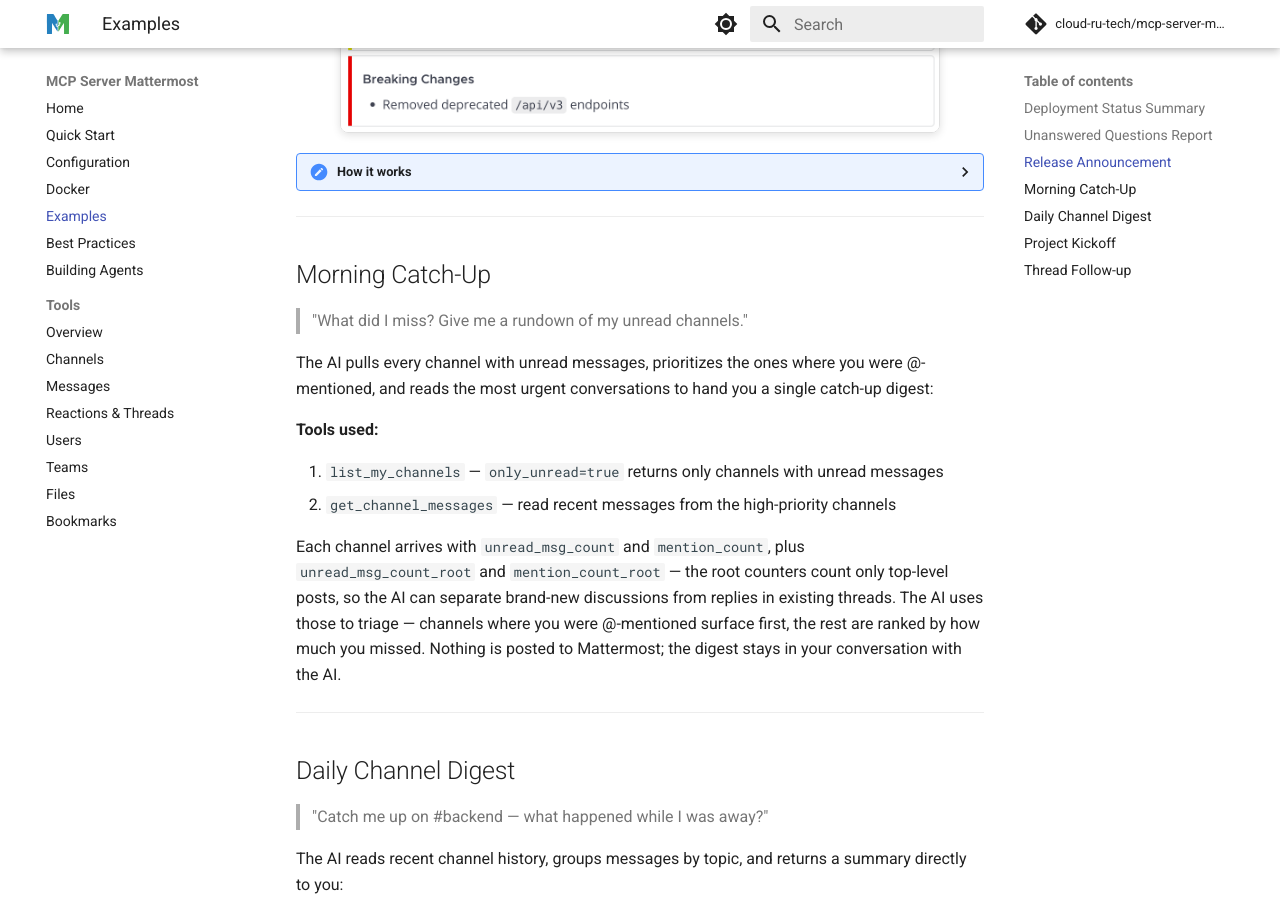
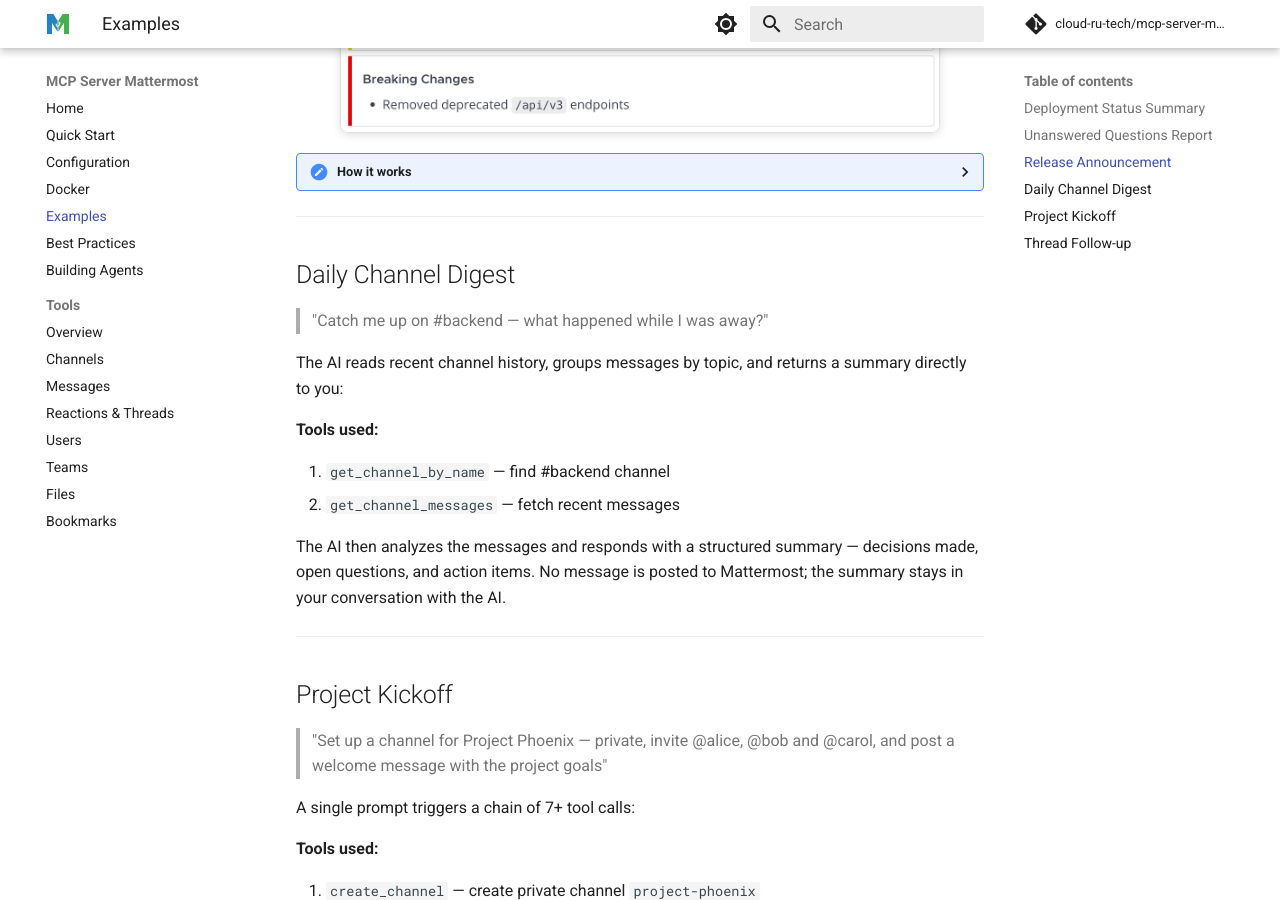
Before and after one commit to cloud-ru-tech/mcp-server-mattermost, an MkDocs documentation site: the page built from docs/examples.md, in a window 1280 px wide and 900 px high, scrolled down 1784 px. Built offline with MkDocs 1.6.1 and Material for MkDocs 9.7.7, drawn with Linux system fonts in a browser that asks for light colours; comment, search, counter and statistics services are not loaded.

Commit message:
docs: defer Morning Catch-Up example until unread modes ship
The example promised a precise unread digest, but get_channel_messages
currently only paginates from the latest post — it cannot bound the response
to what the user has not yet read. The full example will return alongside the
upcoming unread_only / since modes on get_channel_messages.

```diff
--- a/docs/examples.md
+++ b/docs/examples.md
@@ -148,28 +148,6 @@
 
 ---
 
-## Morning Catch-Up
-
-> "What did I miss? Give me a rundown of my unread channels."
-
-The AI pulls every channel with unread messages, prioritizes the ones where
-you were @-mentioned, and reads the most urgent conversations to hand you a
-single catch-up digest:
-
-**Tools used:**
-
-1. `list_my_channels` — `only_unread=true` returns only channels with unread messages
-2. `get_channel_messages` — read recent messages from the high-priority channels
-
-Each channel arrives with `unread_msg_count` and `mention_count`, plus
-`unread_msg_count_root` and `mention_count_root` — the root counters count only
-top-level posts, so the AI can separate brand-new discussions from replies in
-existing threads. The AI uses those to triage — channels where you were
-@-mentioned surface first, the rest are ranked by how much you missed. Nothing
-is posted to Mattermost; the digest stays in your conversation with the AI.
-
----
-
 ## Daily Channel Digest
 
 > "Catch me up on #backend — what happened while I was away?"
```
